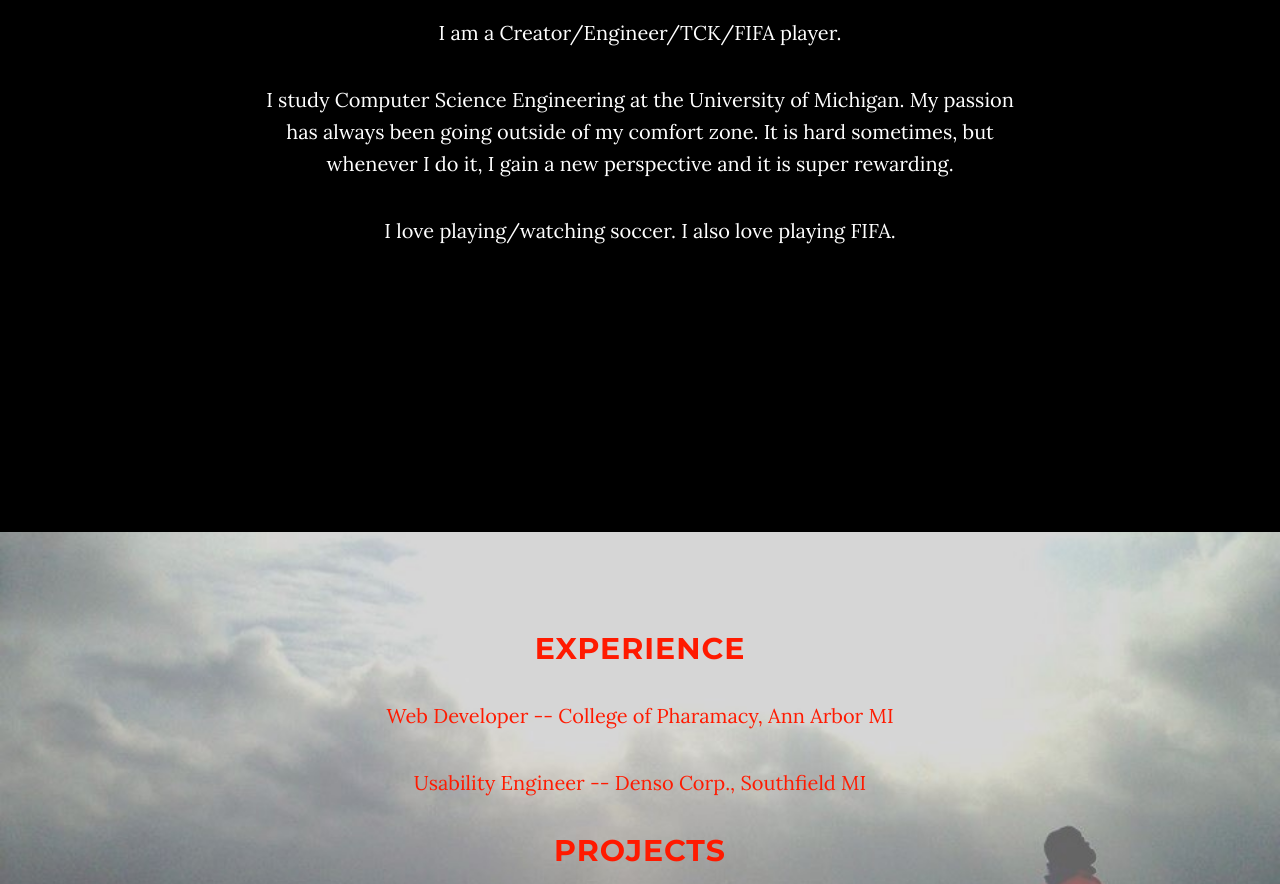
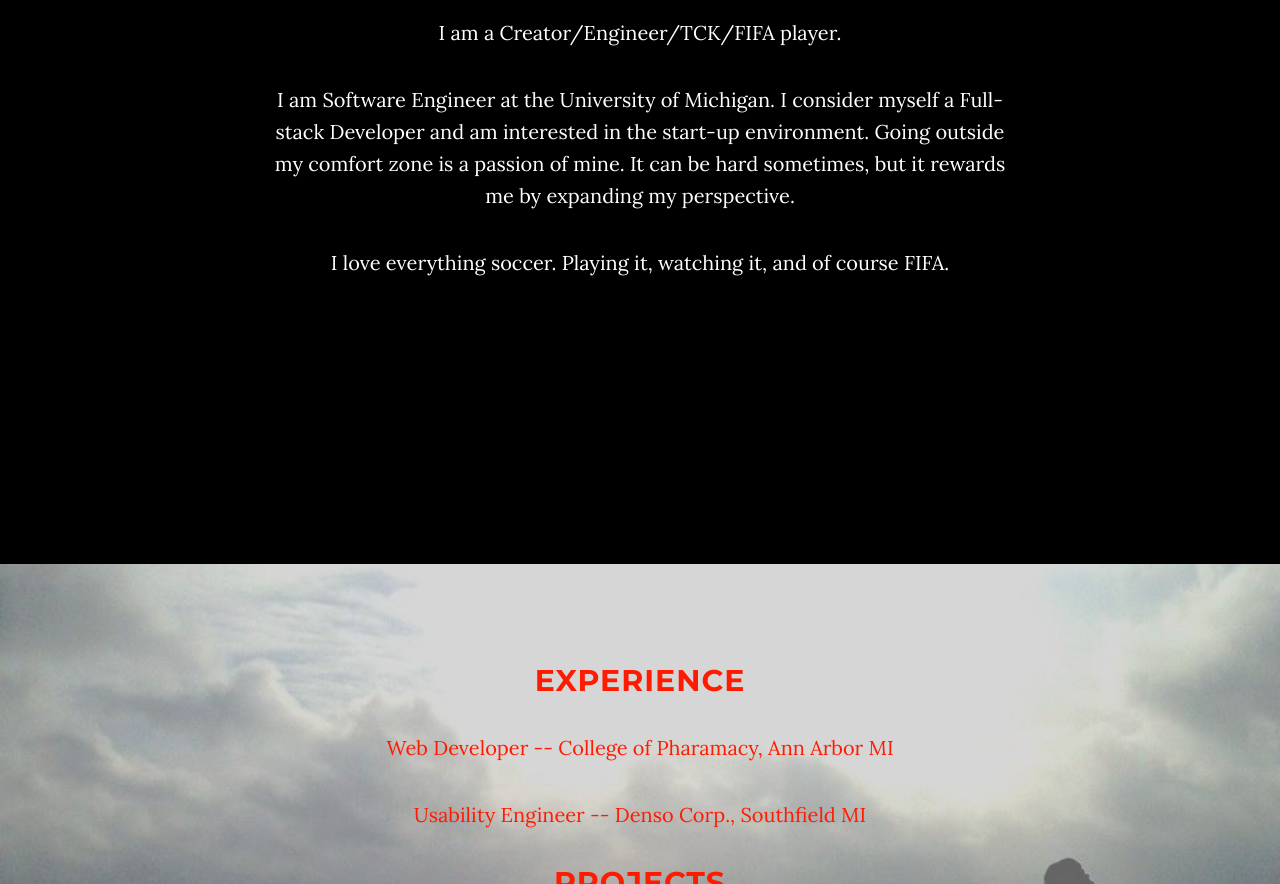
Before and after one commit to kshean/kshean.github.io, a plain HTML site: page index.html in a window 1280 px wide. Shown: the part 1471-2355 px from the top of the page. Drawn offline with Linux system fonts and the light colour scheme; some packages are replaced by stand-ins of ours.

Commit message:
Edited description

```diff
--- a/index.html
+++ b/index.html
@@ -95,9 +95,10 @@
                 <img src="img/shean_cartoon.jpg" alt="pic" width="350" height="350">
                 </br></br>
                 <p>I am a Creator/Engineer/TCK/FIFA player.</p>
-                <p>I study Computer Science Engineering at the University of Michigan. My passion has always been going outside of my comfort zone.
-                It is hard sometimes, but whenever I do it, I gain a new perspective and it is super rewarding.</p>
-                <p>I love playing/watching soccer. I also love playing FIFA.</p>
+                <p>I am Software Engineer at the University of Michigan. I consider myself a Full-stack Developer
+                and am interested in the start-up environment. Going outside my comfort zone is a passion of mine. It can be hard sometimes,
+                but it rewards me by expanding my perspective.  </p>
+                <p>I love everything soccer. Playing it, watching it, and of course FIFA.</p>
             </div>
         </div>
     </section>
```
